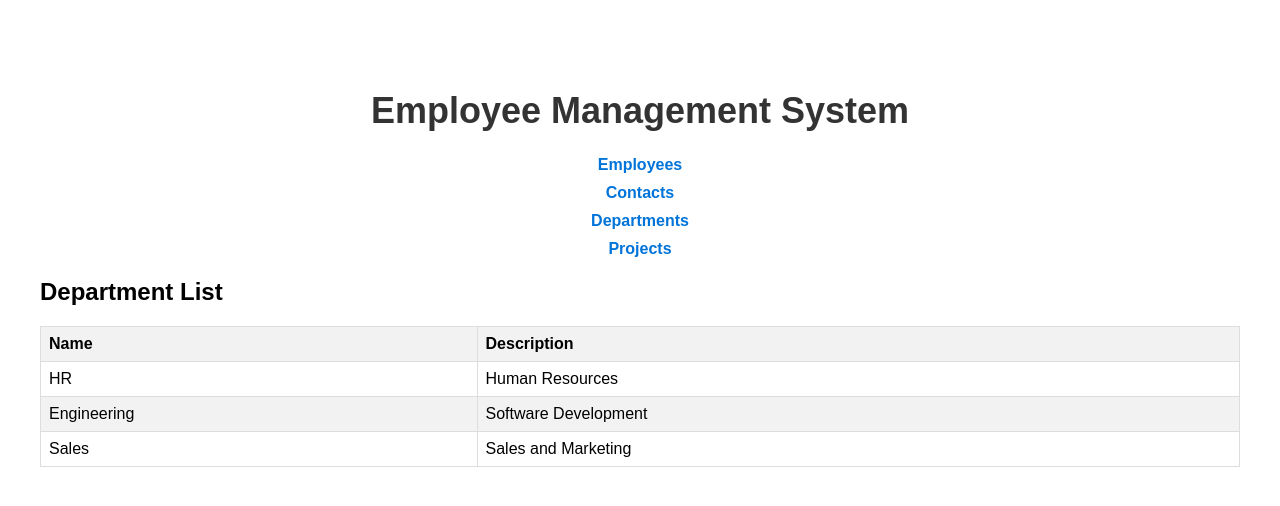
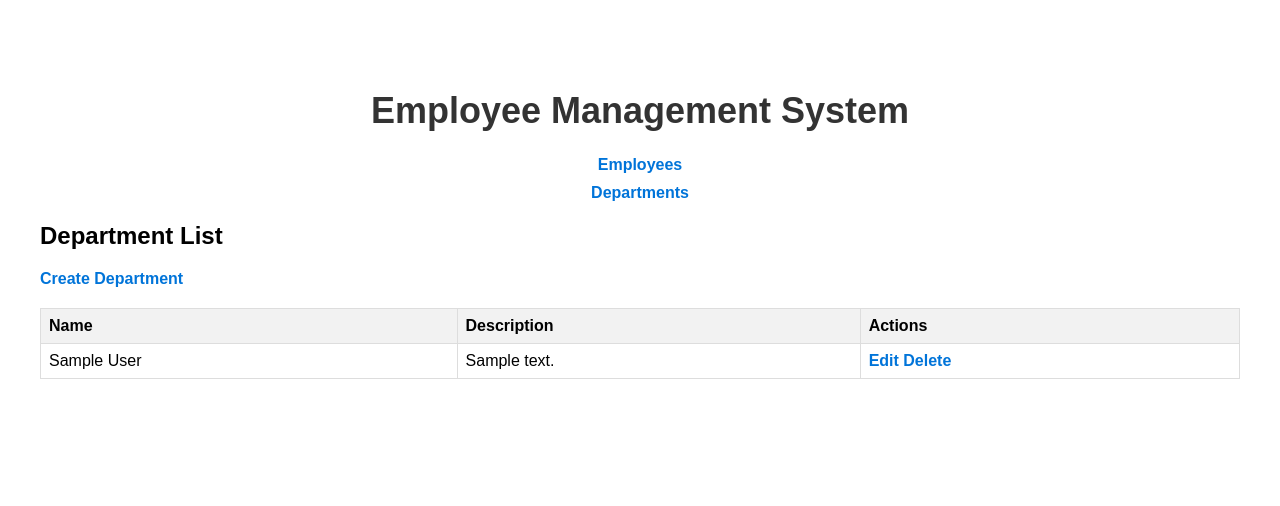
Before and after one commit to trungleviet-agilityio/python-training, a Django app: page /departments/ in a window 1280 px wide. Shown: the top 506 px of the page. Run offline with Django 4.2, Linux system fonts and the light colour scheme; tables that the repository leaves empty hold one stand-in row (values such as "Sample post").

Commit message:
feat: handle crud for department

```diff
--- a/employee-project/app/employee/templates/employee/delete_confirmation.html
+++ b/employee-project/app/employee/templates/employee/delete_confirmation.html
@@ -3,11 +3,11 @@
 
 {% block content %}
     <h2>Confirm Deletion</h2>
-    <p>Are you sure you want to delete "{{ employee.first_name }} {{ employee.last_name }}"?</p>
+    <p>Are you sure you want to delete "{{ item }}"?</p>
     <form method="post">
         {% csrf_token %}
         {{ form.as_p }}
         <button type="submit">Confirm Delete</button>
-        <a class="cancel-button" href="{% url 'employee-list' %}">Cancel</a>
+        <a class="cancel-button" href="{{ cancel_url }}">Cancel</a>
     </form>
 {% endblock %}
--- a/employee-project/app/employee/templates/employee/department_list.html
+++ b/employee-project/app/employee/templates/employee/department_list.html
@@ -6,12 +6,17 @@
 {% block content %}
     {% include 'employee/includes/header.html' %}
     <h2>Department List</h2>
+
+    <!-- Create Department Button -->
+    <a href="{% url 'department-create' %}" class="create-department">Create Department</a>
+
     <table>
         <!-- Table content specific to departments -->
         <thead>
             <tr>
                 <th>Name</th>
                 <th>Description</th>
+                <th>Actions</th>
             </tr>
         </thead>
         <tbody>
@@ -19,10 +24,14 @@
                 <tr>
                     <td>{{ department.name }}</td>
                     <td>{{ department.description }}</td>
+                    <td>
+                        <a href="{% url 'department-edit' pk=department.pk %}" class="edit-department">Edit</a>
+                        <a href="{% url 'department-delete' pk=department.pk %}" class="delete-department">Delete</a>
+                    </td>
                 </tr>
             {% empty %}
                 <tr>
-                    <td colspan="2">No departments available.</td>
+                    <td colspan="3">No departments available.</td>
                 </tr>
             {% endfor %}
         </tbody>
--- a/employee-project/app/employee/templates/employee/home.html
+++ b/employee-project/app/employee/templates/employee/home.html
@@ -11,8 +11,8 @@
     <h1>Welcome to the Home Page</h1>
     <ul>
         <li><a href="{% url 'employee-list' %}">Employees</a></li>
-        <li><a href="{% url 'contact-list' %}">Contacts</a></li>
+        {% comment %} <li><a href="{% url 'contact-list' %}">Contacts</a></li> {% endcomment %}
         <li><a href="{% url 'department-list' %}">Departments</a></li>
-        <li><a href="{% url 'project-list' %}">Projects</a></li>
+        {% comment %} <li><a href="{% url 'project-list' %}">Projects</a></li> {% endcomment %}
     </ul>
 {% endblock %}
--- a/employee-project/app/employee/templates/employee/includes/header.html
+++ b/employee-project/app/employee/templates/employee/includes/header.html
@@ -2,8 +2,8 @@
 <nav>
     <ul>
         <li><a href="{% url 'employee-list' %}">Employees</a></li>
-        <li><a href="{% url 'contact-list' %}">Contacts</a></li>
+        {% comment %} <li><a href="{% url 'contact-list' %}">Contacts</a></li> {% endcomment %}
         <li><a href="{% url 'department-list' %}">Departments</a></li>
-        <li><a href="{% url 'project-list' %}">Projects</a></li>
+        {% comment %} <li><a href="{% url 'project-list' %}">Projects</a></li> {% endcomment %}
     </ul>
 </nav>
--- a/employee-project/app/employee/urls.py
+++ b/employee-project/app/employee/urls.py
@@ -7,7 +7,10 @@ urlpatterns = [
     path('employee/create/', views.EmployeeCreateView.as_view(), name='employee-create'),
     path('employee/<int:pk>/edit/', views.EmployeeEditView.as_view(), name='employee-edit'),
     path('employee/<int:pk>/delete/', views.EmployeeDeleteView.as_view(), name='employee-delete'),
-    path('contacts/', views.contact_list, name='contact-list'),
-    path('departments/', views.department_list, name='department-list'),
-    path('projects/', views.project_list, name='project-list'),
+    # path('contacts/', views.contact_list, name='contact-list'),
+    path('departments/', views.DepartmentListView.as_view(), name='department-list'),
+    path('department/create/', views.DepartmentCreateView.as_view(), name='department-create'),
+    path('department/<int:pk>/edit/', views.DepartmentEditView.as_view(), name='department-edit'),
+    path('department/<int:pk>/delete/', views.DepartmentDeleteView.as_view(), name='department-delete'),
+    # path('projects/', views.project_list, name='project-list'),
 ]
--- a/employee-project/app/employee/views.py
+++ b/employee-project/app/employee/views.py
@@ -5,9 +5,9 @@ from django.views import View
 from django.views.generic import ListView, CreateView, UpdateView, DeleteView
 from django.shortcuts import  get_object_or_404, redirect, render
 
-from .models import Employee
+from .models import Department, Employee
 
-from .forms import EmployeeForm
+from .forms import DepartmentForm, EmployeeForm
 
 def home(request):
     return render(request, 'employee/home.html')
@@ -45,31 +45,62 @@ class EmployeeEditView(UpdateView):
 class EmployeeDeleteView(DeleteView):
     model = Employee
     template_name = 'employee/delete_confirmation.html'
-    success_url = '/employees/'
+    success_url = reverse_lazy('employee-list')
+
+    def get_context_data(self, **kwargs):
+        context = super().get_context_data(**kwargs)
+        context['item'] = str(self.object)  # Pass the employee name to the template
+        context['cancel_url'] = reverse_lazy('employee-list')
+        return context
 
 
-def contact_list(request):
-    contacts = [
-        {"street_address": "123 Main St", "city": "New York", "state": "NY", "postal_code": "10001", "phone_number": "123-456-7890"},
-        {"street_address": "456 Elm St", "city": "Los Angeles", "state": "CA", "postal_code": "90001", "phone_number": "987-654-3210"},
-        {"street_address": "789 Oak St", "city": "Chicago", "state": "IL", "postal_code": "60601", "phone_number": "555-123-4567"},
-    ]
-    return render(request, 'employee/contact_list.html', {'contacts': contacts})
+class DepartmentListView(ListView):
+    model = Department
+    template_name = 'employee/department_list.html'
+    context_object_name = 'departments'
 
 
-def department_list(request):
-    departments = [
-        {"name": "HR", "description": "Human Resources"},
-        {"name": "Engineering", "description": "Software Development"},
-        {"name": "Sales", "description": "Sales and Marketing"},
-    ]
-    return render(request, 'employee/department_list.html', {'departments': departments})
+class DepartmentCreateView(View):
+    model = Department
+    template_name = 'employee/department_form.html'
+
+    def get(self, request):
+        form = DepartmentForm()
+        return render(request, self.template_name, {'form': form})
+
+    def post(self, request):
+        form = DepartmentForm(request.POST)
+        if form.is_valid():
+            form.save()
+            return redirect('department-list')
+        return render(request, self.template_name, {'form': form})
 
 
-def project_list(request):
-    projects = [
-        {"title": "Project A"},
-        {"title": "Project B"},
-        {"title": "Project C"},
-    ]
-    return render(request, 'employee/project_list.html', {'projects': projects})
+class DepartmentEditView(View):
+    model = Department
+    template_name = 'employee/department_form.html'
+
+    def get(self, request, pk):
+        department = self.model.objects.get(pk=pk)
+        form = DepartmentForm(instance=department)
+        return render(request, self.template_name, {'form': form, 'department': department})
+
+    def post(self, request, pk):
+        department = self.model.objects.get(pk=pk)
+        form = DepartmentForm(request.POST, instance=department)
+        if form.is_valid():
+            form.save()
+            return redirect('department-list')
+        return render(request, self.template_name, {'form': form, 'department': department})
+
+
+class DepartmentDeleteView(DeleteView):
+    model = Department
+    template_name = 'employee/delete_confirmation.html'
+    success_url = reverse_lazy('department-list')
+
+    def get_context_data(self, **kwargs):
+        context = super().get_context_data(**kwargs)
+        context['item'] = str(self.object)  # Pass the department name to the template
+        context['cancel_url'] = reverse_lazy('department-list')
+        return context
```
Also changed, not shown: employee-project/app/employee/forms.py (+18 -1 lines), employee-project/app/employee/templates/employee/department_form.html (added, +16 -0 lines).
